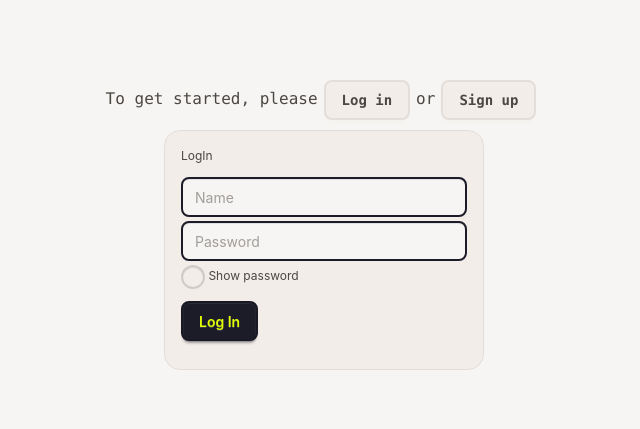
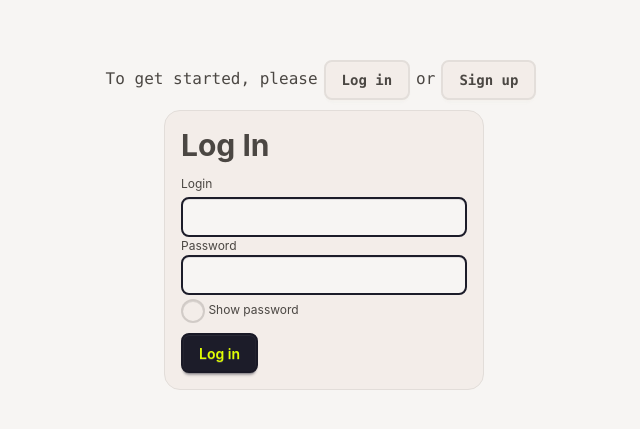
Before and after one commit to CShark666/my-pomo-quest, a React (Vite) app in the folder frontend/: page /authorization/login in a window 1280 px wide. Shown: the part 175-604 px from the top of the page, without its empty margins (316-956 px from the left). Built offline with nearby package versions, Linux system fonts and the light colour scheme.

Commit message:
refactoring: updated login form, added login errors visualization, improve style

```diff
--- a/frontend/src/components/LogInForm.tsx
+++ b/frontend/src/components/LogInForm.tsx
@@ -1,26 +1,38 @@
-import { useState, useTransition } from "react";
+import { useState, useTransition, type ChangeEvent, type FormEvent } from "react";
 import { loginUser } from "../userApi";
-import { LoadingSpinnerLabel } from "./Loading";
+import type { FormErrors, RegistrationFormValues } from "../types/FormTypes";
 
 type LogInFormProps = {
     logInAction: () => void
 }
 
+const initialValues: RegistrationFormValues = {
+    login: "",
+    password: ""
+};
+
 export function LogInForm({ logInAction }: LogInFormProps) {
     const [showPassword, setShowPassword] = useState(false)
-    const [login, setLogin] = useState('');
-    const [password, setPassword] = useState('');
+    const [values, setValues] = useState(initialValues);
+    const [errors, setErrors] = useState<FormErrors>({});
     const [isPending, startTransition] = useTransition();
 
-    const handleLogIn = () => startTransition(async () => {
+    const handleChange = (e: ChangeEvent<HTMLInputElement>) => {
+        const { name, value } = e.target;
+        const newValues = { ...values, [name]: value };
+        setValues(newValues);
+    };
+
+    const handleSubmit = (e: FormEvent) => startTransition(async () => {
+        e.preventDefault();
+
         const response = await loginUser({
-            login,
-            password
+            login: values.login,
+            password: values.password
         })
-        setLogin("")
-        setPassword("")
+        setErrors(response);
 
-        if (response) {
+        if (Object.keys(response).length === 0) {
             logInAction();
         };
     })
@@ -29,44 +41,59 @@ export function LogInForm({ logInAction }: LogInFormProps) {
         <>
             <div className="flex-col justify-center fieldset bg-base-200 border-base-300 rounded-box w-xs border p-4 gap-3">
 
-                <h1>LogIn</h1>
+                <h1 className="text-3xl font-bold">Log In</h1>
 
+                <form onSubmit={handleSubmit} noValidate>
+
+                    {/*login*/}
                     <div className="grid gap-1">
-                    {/* Name Input */}
+                        <label htmlFor="login">Login</label>
                         <input
                             className="input input-primary"
+                            id="login"
+                            name="login"
                             type="text"
-                        placeholder="Name"
-                        value={login}
-                        onChange={(e) => { setLogin(e.target.value) }}
+                            value={values.login}
+                            onChange={handleChange}
                             disabled={isPending}
-                        required />
-                    {/* Name Input */}
+                        />
+                        {errors.login && <span style={{ color: "red" }}>{errors.login}</span>}
+                    </div>
+
+                    {/*password*/}
+                    <div className="grid gap-1">
+
+                        <div>
+                            <label htmlFor="password">Password</label>
                             <input
                                 className="input input-primary"
+                                id="password"
+                                name="password"
                                 type={showPassword ? "text" : "password"}
-                        placeholder="Password"
-                        value={password}
-                        onChange={(e) => { setPassword(e.target.value) }}
+                                value={values.password}
+                                onChange={handleChange}
                                 disabled={isPending}
-                        required />
+                            />
+                            {errors.password && <span style={{ color: "red" }}>{errors.password}</span>}
+                        </div>
 
                         <span>
                             <input type="checkbox" className="checkbox"
                                 onChange={(e) =>
                                     setShowPassword(e.target.checked)
-                            } /> Show password
+                                }
+                            /> Show password
                         </span>
+
                     </div>
 
                     <div>
-                    <button className="btn btn-primary" onClick={handleLogIn} disabled={isPending}>
-                        Log In
+                        <button className="btn btn-primary mt-2.5" type="submit" disabled={isPending}>
+                            {isPending ? "Authorization..." : "Log in"}
                         </button>
                     </div>
-                <div>
-                    {isPending && <LoadingSpinnerLabel />}
-                </div>
+
+                </form>
             </div>
         </>
     );
--- a/frontend/src/components/RegistrationForm.tsx
+++ b/frontend/src/components/RegistrationForm.tsx
@@ -1,21 +1,21 @@
 import { useState, type ChangeEvent, type FormEvent } from "react";
 import { registerUser } from "../userApi";
-import type { FormErrors, FormValues } from "../types/FormTypes";
+import type { FormErrors, RegistrationFormValues } from "../types/FormTypes";
 import { validateRegistration } from "../util/validation";
 
 type RegistrationFormProps = {
   signUpAction: () => void
 }
 
-const initialValues: FormValues = {
+const initialValues: RegistrationFormValues = {
   login: "",
   password: ""
 };
 
 export function RegistrationForm({ signUpAction }: RegistrationFormProps) {
-  const [values, setValues] = useState<FormValues>(initialValues);
+  const [values, setValues] = useState<RegistrationFormValues>(initialValues);
   const [errors, setErrors] = useState<FormErrors>({});
-  const [touched, setTouched] = useState<Partial<Record<keyof FormValues, boolean>>>({});
+  const [touched, setTouched] = useState<Partial<Record<keyof RegistrationFormValues, boolean>>>({});
   const [submitting, setSubmitting] = useState(false);
   const [submitted, setSubmitted] = useState(false);
   const [showPassword, setShowPassword] = useState(false)
@@ -26,7 +26,7 @@ export function RegistrationForm({ signUpAction }: RegistrationFormProps) {
     setValues(newValues);
 
 
-    if (touched[name as keyof FormValues]) {
+    if (touched[name as keyof RegistrationFormValues]) {
       setErrors(validateRegistration(newValues));
     }
   };
--- a/frontend/src/types/FormTypes.ts
+++ b/frontend/src/types/FormTypes.ts
@@ -1,6 +1,11 @@
-export interface FormValues {
+export interface RegistrationFormValues {
+    login: string;
+    password: string;
+}
+export interface LogInFormValues {
     login: string;
     password: string;
 }
 
-export type FormErrors = Partial<Record<keyof FormValues, string>>;
+export type FormErrors = Partial<
+    Record<keyof RegistrationFormValues, string> | Record<keyof LogInFormValues, string>>;
--- a/frontend/src/userApi.ts
+++ b/frontend/src/userApi.ts
@@ -1,4 +1,5 @@
 import { delay } from "./api";
+import type { FormErrors } from "./types/FormTypes";
 import type {
     UserData,
     ClientUser,
@@ -44,16 +45,18 @@ export async function registerUser(request: UserRegistrationRequest): Promise<vo
     setCurrentUserId(randomId);
 }
 
-export async function loginUser(request: UserLoginRequest): Promise<boolean | null> {
+export async function loginUser(request: UserLoginRequest): Promise<FormErrors> {
     await delay();
 
     const userCredential = getUserCredential(request.login);
-    if (!userCredential) return null;
 
-    if (request.password !== userCredential.password) return null;
+    const response: FormErrors = validateUserLoginRequest(request, userCredential!);
 
-    setCurrentUserId(userCredential.id);
-    return true;
+    if (Object.keys(response).length === 0) {
+        setCurrentUserId(userCredential!.id);
+    }
+
+    return response;
 }
 
 export async function logOutUser() {
@@ -90,3 +93,16 @@ function getUserCredential(login: string): UserCredential | null {
 
     return JSON.parse(data) as UserCredential;
 }
+
+function validateUserLoginRequest(request: UserLoginRequest, userCredential: UserCredential): FormErrors {
+    const errors: FormErrors = {};
+
+    if (!userCredential) {
+        errors.login = "Wrong login!";
+        return errors;
+    }
+
+    if (request.password !== userCredential.password) errors.password = "Wrong password";
+
+    return errors;
+}
--- a/frontend/src/util/validation.ts
+++ b/frontend/src/util/validation.ts
@@ -1,6 +1,6 @@
-import type { FormErrors, FormValues } from "../types/FormTypes";
+import type { FormErrors, RegistrationFormValues } from "../types/FormTypes";
 
-export function validateRegistration(values: FormValues): FormErrors {
+export function validateRegistration(values: RegistrationFormValues): FormErrors {
     const errors: FormErrors = {};
 
     if (!values.login.trim()) {
```
Lines whose indentation alone changed are shown as unchanged.
